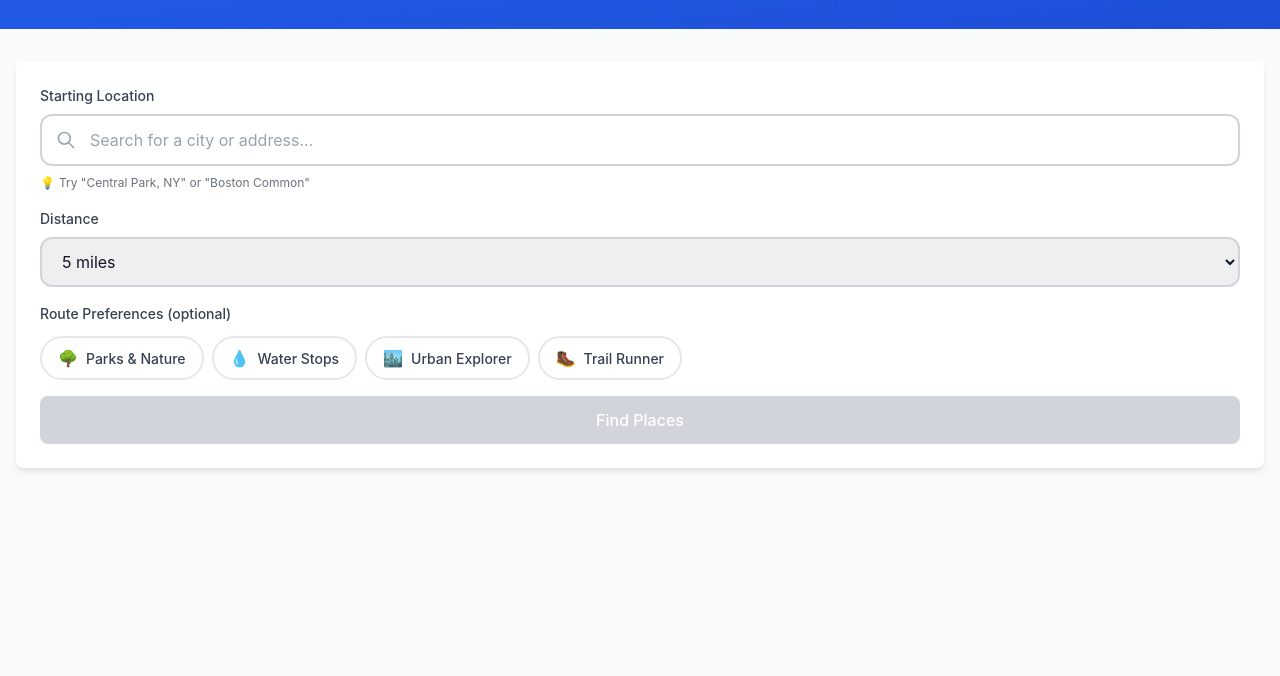
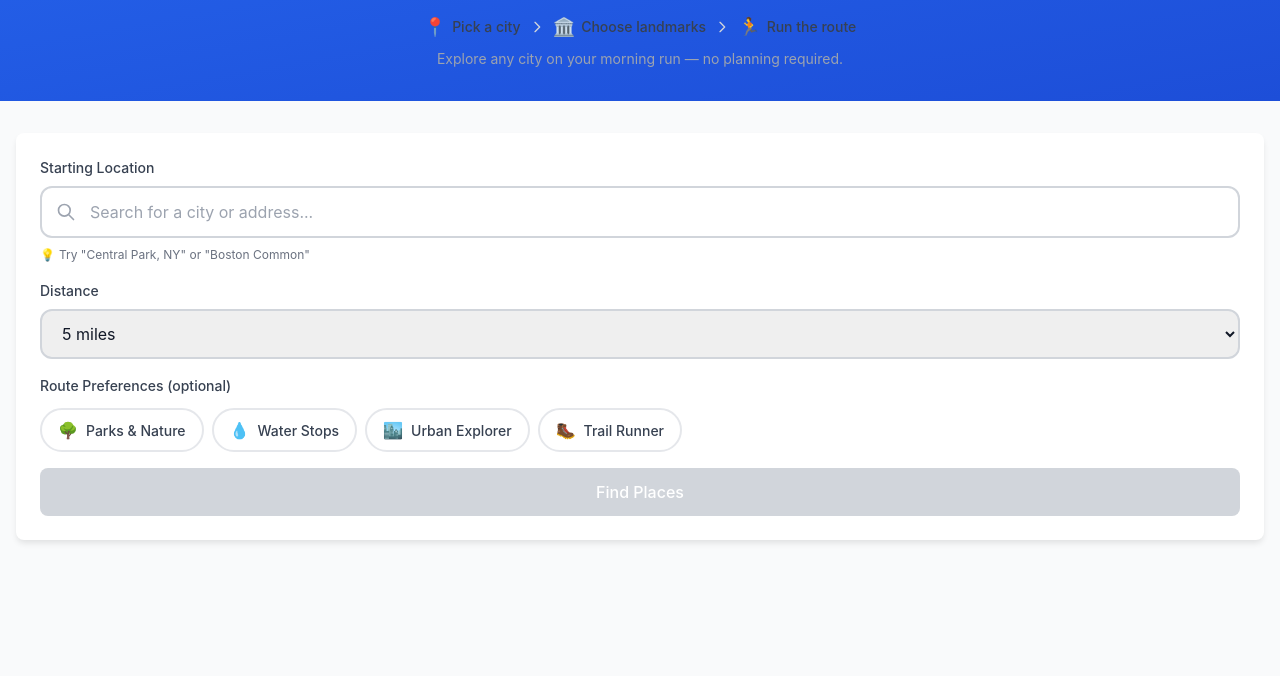
Before and after one commit to technolifts/running-maps, a website built with Vite: page index.html in a window 1280 px wide. Shown: the part 124-800 px from the top of the page. Built offline with nearby package versions, Linux system fonts and the light colour scheme; no server answers.

Commit message:
feat: add 3-step visual explainer to hero section
Closes #40

```diff
--- a/index.html
+++ b/index.html
@@ -13,6 +13,23 @@
       <div class="max-w-7xl mx-auto px-4 py-8">
         <h1 class="text-4xl font-bold">Running Maps</h1>
         <p class="text-blue-100 mt-2 text-lg">Plan your perfect running route through interesting places</p>
+        <div class="flex items-center justify-center gap-2 text-sm text-gray-500 flex-wrap mt-4">
+          <div class="flex items-center gap-1.5">
+            <span class="text-lg">📍</span>
+            <span class="font-medium text-gray-700">Pick a city</span>
+          </div>
+          <svg class="w-4 h-4 text-gray-300 flex-shrink-0" fill="none" stroke="currentColor" viewBox="0 0 24 24"><path stroke-linecap="round" stroke-linejoin="round" stroke-width="2" d="M9 5l7 7-7 7"/></svg>
+          <div class="flex items-center gap-1.5">
+            <span class="text-lg">🏛️</span>
+            <span class="font-medium text-gray-700">Choose landmarks</span>
+          </div>
+          <svg class="w-4 h-4 text-gray-300 flex-shrink-0" fill="none" stroke="currentColor" viewBox="0 0 24 24"><path stroke-linecap="round" stroke-linejoin="round" stroke-width="2" d="M9 5l7 7-7 7"/></svg>
+          <div class="flex items-center gap-1.5">
+            <span class="text-lg">🏃</span>
+            <span class="font-medium text-gray-700">Run the route</span>
+          </div>
+        </div>
+        <p class="text-center text-sm text-gray-400 mt-2">Explore any city on your morning run — no planning required.</p>
       </div>
     </header>
 
```
